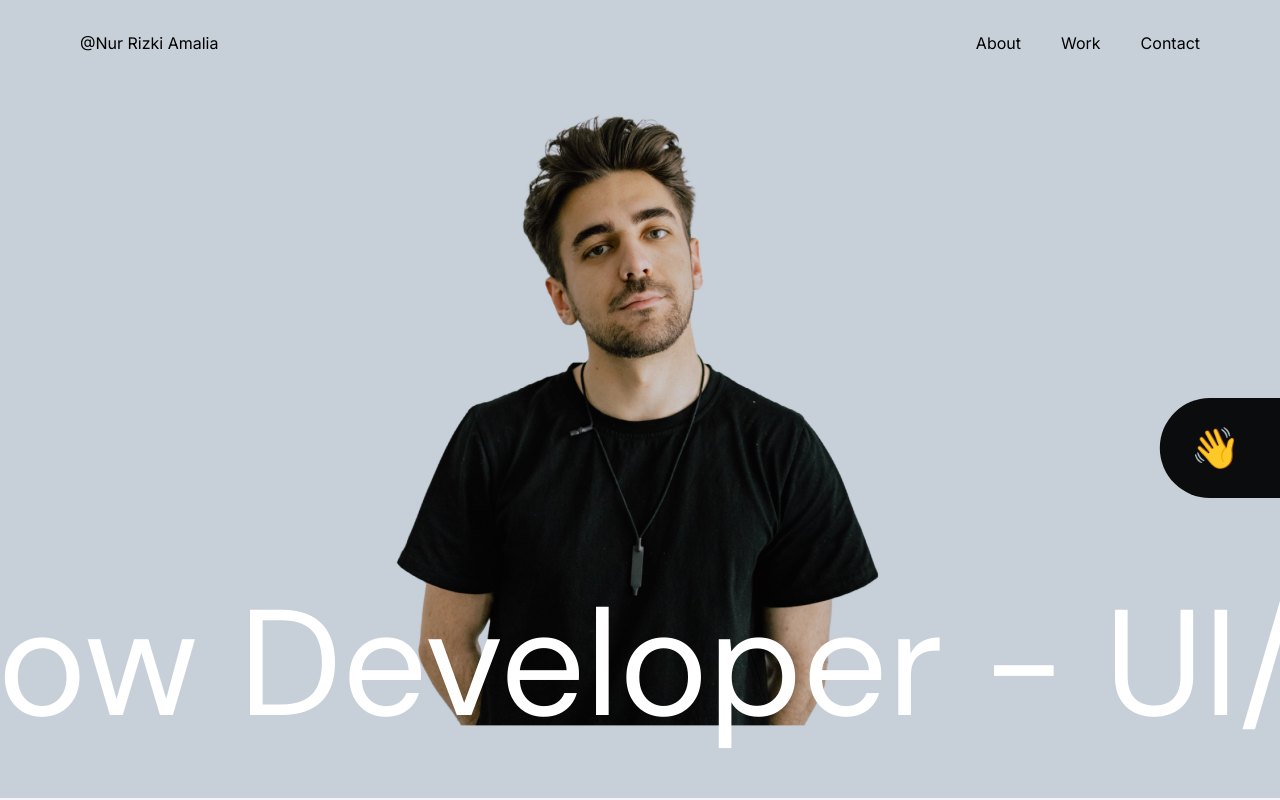
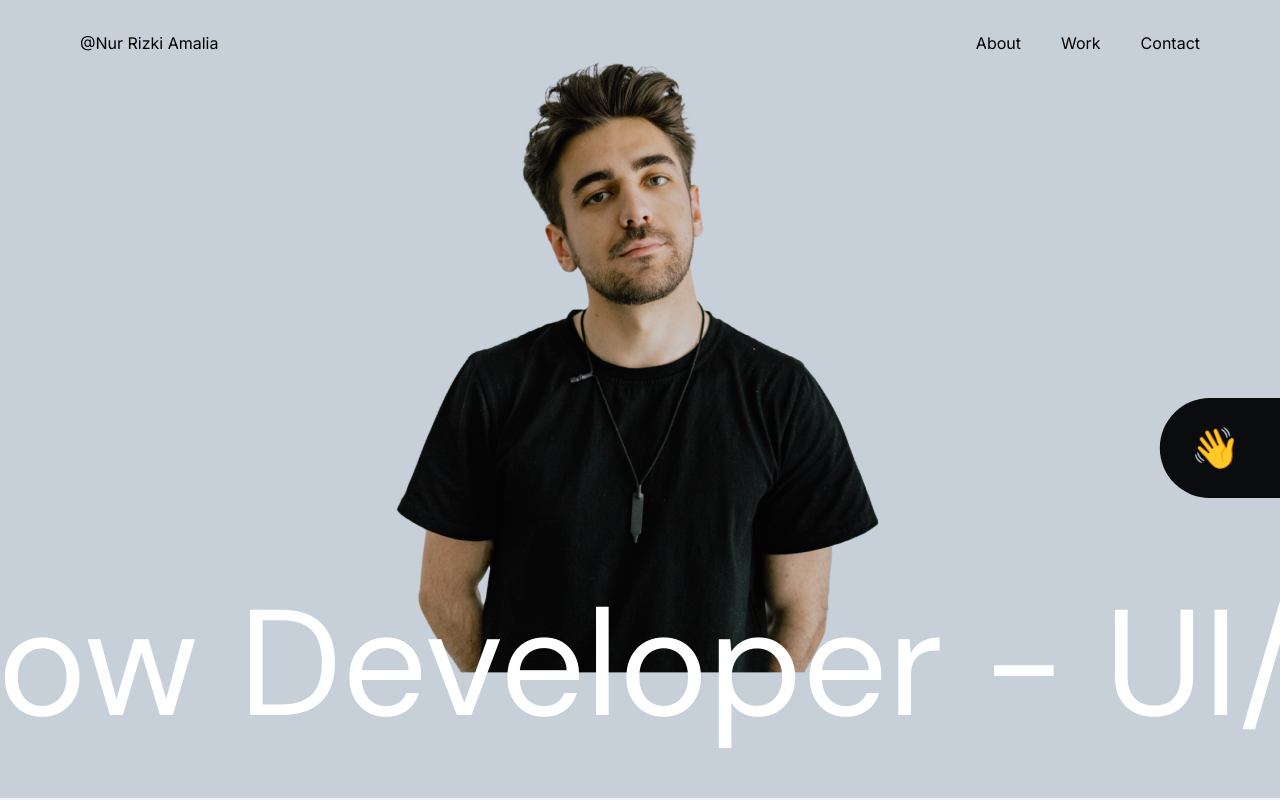
Before and after one commit to nurrizkiamalia/portofolio-web-nextjs, a Next.js app: page / in a window 1280 px wide. Shown: the top 800 px of the page. Built offline with nearby package versions, Linux system fonts and the light colour scheme.

Commit message:
fix: image  hero

```diff
--- a/app/components/Hero.tsx
+++ b/app/components/Hero.tsx
@@ -18,7 +18,7 @@ const Hero: React.FC = () =>{
                 height={400}
                 objectFit="cover"
                 objectPosition="center"
-                className="img-hero w-fit place-content-center align-middle -z-10" />
+                className="img-hero w-fit place-content-center align-middle absolute bottom-0 top-5 -z-10" />
         </div>
         </>
     )
```
